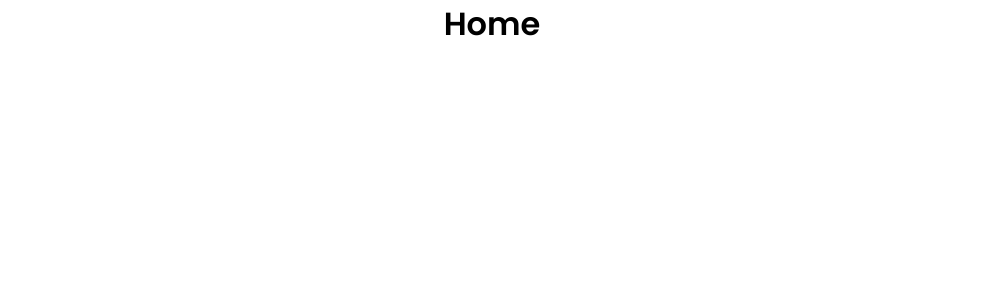
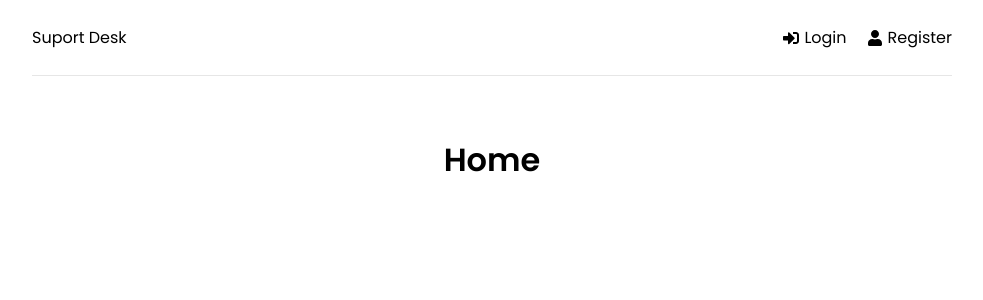
Before and after one commit to AliAbbara/support-desk, a React (Create React App) app in the folder frontend/: page / in a window 1280 px wide. Shown: the top 300 px of the page, without its empty margins (148-1131 px from the left). Built offline with nearby package versions, Linux system fonts and the light colour scheme.

Commit message:
Header Added

```diff
--- a/frontend/src/App.js
+++ b/frontend/src/App.js
@@ -1,4 +1,5 @@
 import { BrowserRouter as Router, Routes, Route } from 'react-router-dom'
+import Header from './components/Header'
 import Home from './pages/Home'
 import Login from './pages/Login'
 import Register from './pages/Register'
@@ -8,6 +9,7 @@
     <>
       <Router>
         <div className='container'>
+          <Header />
           <Routes>
             <Route path='/' element={<Home />} />
             <Route path='/login' element={<Login />} />
--- /dev/null
+++ b/frontend/src/components/Header.jsx
@@ -0,0 +1,26 @@
+import { FaSignInAlt, FaSignOutAlt, FaUser } from 'react-icons/fa'
+import { Link } from 'react-router-dom'
+
+function Header() {
+  return (
+    <header className='header'>
+      <div className='logo'>
+        <Link to='/'>Suport Desk</Link>
+      </div>
+      <ul>
+        <li>
+          <Link to='/login'>
+            <FaSignInAlt /> Login
+          </Link>
+        </li>
+        <li>
+          <Link to='/register'>
+            <FaUser /> Register
+          </Link>
+        </li>
+      </ul>
+    </header>
+  )
+}
+
+export default Header
```
